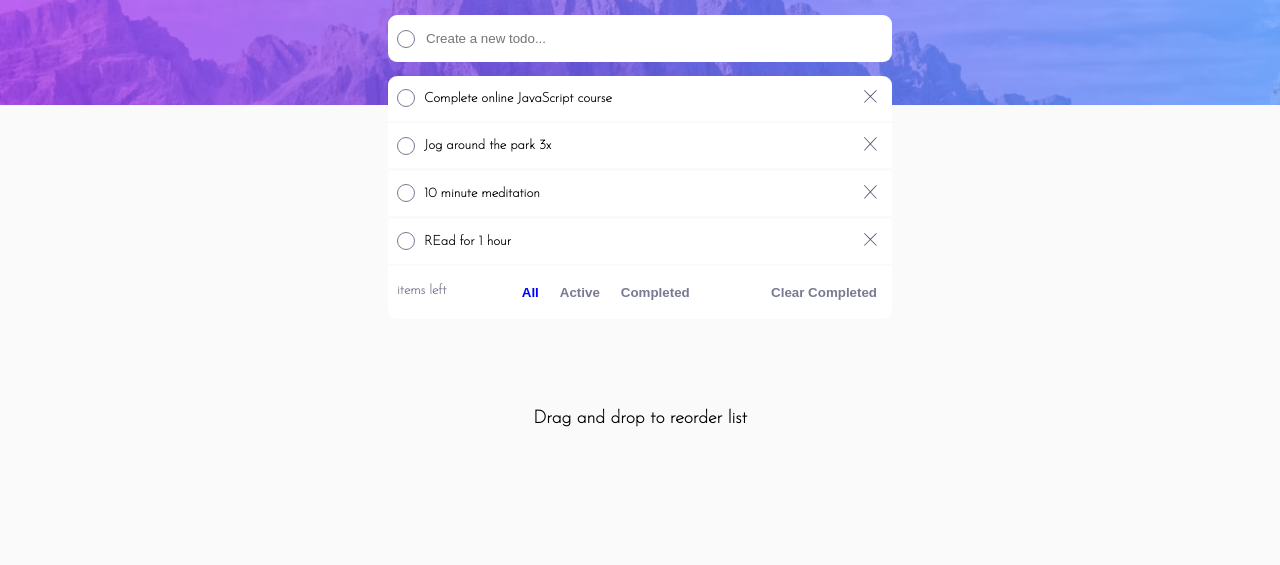
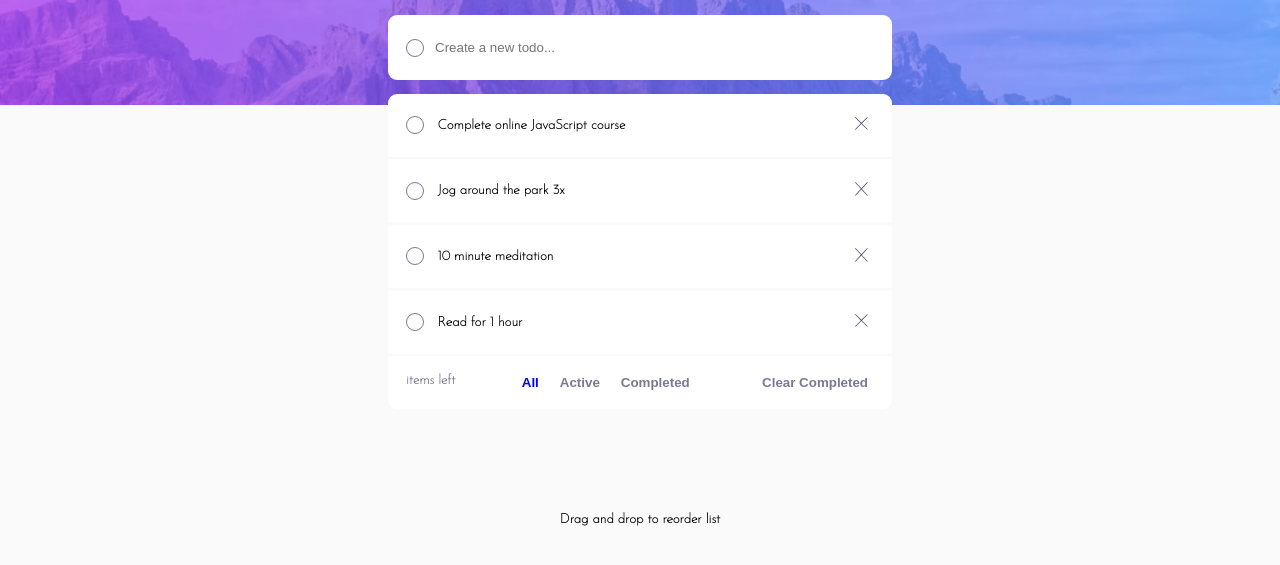
Before and after one commit to roc2246/todo-app__FEM, a website: page index.html in a window 1280 px wide. Shown: the part 75-640 px from the top of the page. Drawn offline with Linux system fonts and the light colour scheme; a web font is replaced by a local one.

Commit message:
Refactored and fixed up more SCSS code

```diff
--- a/index.html
+++ b/index.html
@@ -95,7 +95,7 @@
             <button class="todos__layout--circle">&nbsp;</button>
 
             <p class="todos__layout--text">
-              REad for 1 hour
+              Read for 1 hour
             </p>
             <button class="btn todos__layout--delete">
               <img
@@ -129,7 +129,7 @@
       </form>
     </main>
 
-    <footer><aside>Drag and drop to reorder list</aside></footer>
+    <footer><p>Drag and drop to reorder list</p></footer>
 
     <script src="script.js"></script>
   </body>
--- a/sass/base/_base.scss
+++ b/sass/base/_base.scss
@@ -6,5 +6,4 @@ html {
 body {
   margin: 0;
   background-color: $color-very-light-gray;
-
 }
--- a/sass/base/_reset.scss
+++ b/sass/base/_reset.scss
@@ -26,7 +26,4 @@ header {
 
 footer{
     @include centerAndWidth();
-    aside{
-        text-align: center;
-    }
 }
--- a/sass/components/_todo.scss
+++ b/sass/components/_todo.scss
@@ -8,8 +8,7 @@ $border-radius: 0.5rem;
     flex-direction: row;
     background-color: white;
 
-    padding-left: .5rem;
-    padding-right: .5rem;
+    padding: .5rem 1rem .5rem 1rem;
     &--input {
       border: none;
       height: 2.5rem;
@@ -27,7 +26,7 @@ $border-radius: 0.5rem;
       border: none;
       height: 2.5rem;
       width: auto;
-      margin: 0  0 0 .5rem;
+      margin: 0  0 0 .75rem;
       line-height: 2.5rem;
     }
 
--- a/sass/components/_track.scss
+++ b/sass/components/_track.scss
@@ -5,7 +5,7 @@ $border-radius: 0.5rem;
         display: flex;
         flex-direction: row;
         justify-content: space-between;
-        padding: 1rem .5rem 1rem .5rem;
+        padding: 1rem;
         margin-top: .15rem;
         background-color: white;
         border-bottom-left-radius: $border-radius;
--- a/sass/layouts/_footer.scss
+++ b/sass/layouts/_footer.scss
@@ -1,6 +1,5 @@
 footer{
-    @include centerAndWidth();
-    aside{
+    & > p{
         text-align: center;
     }
 }
```
Also changed, not shown: css/style.css.
